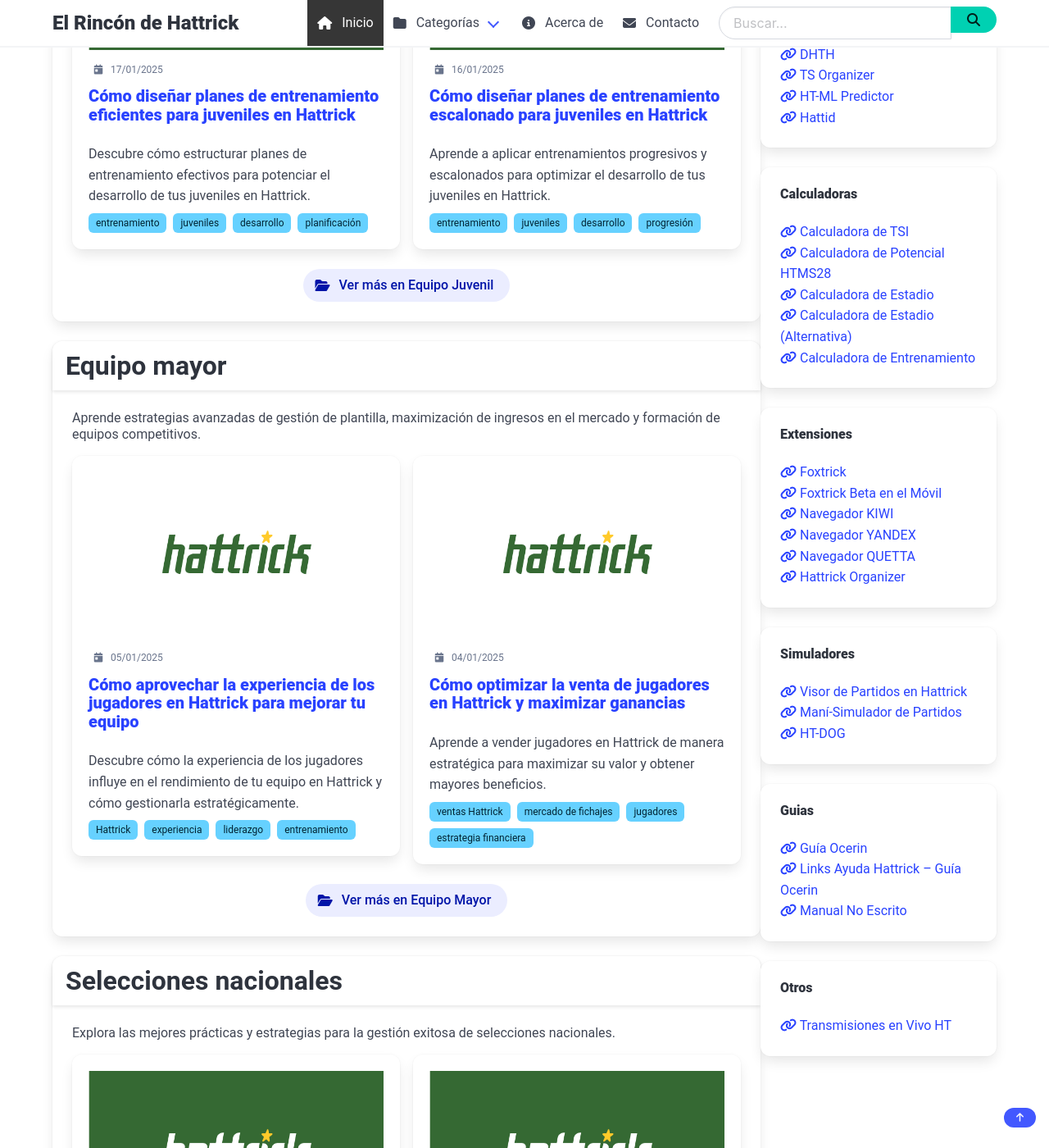
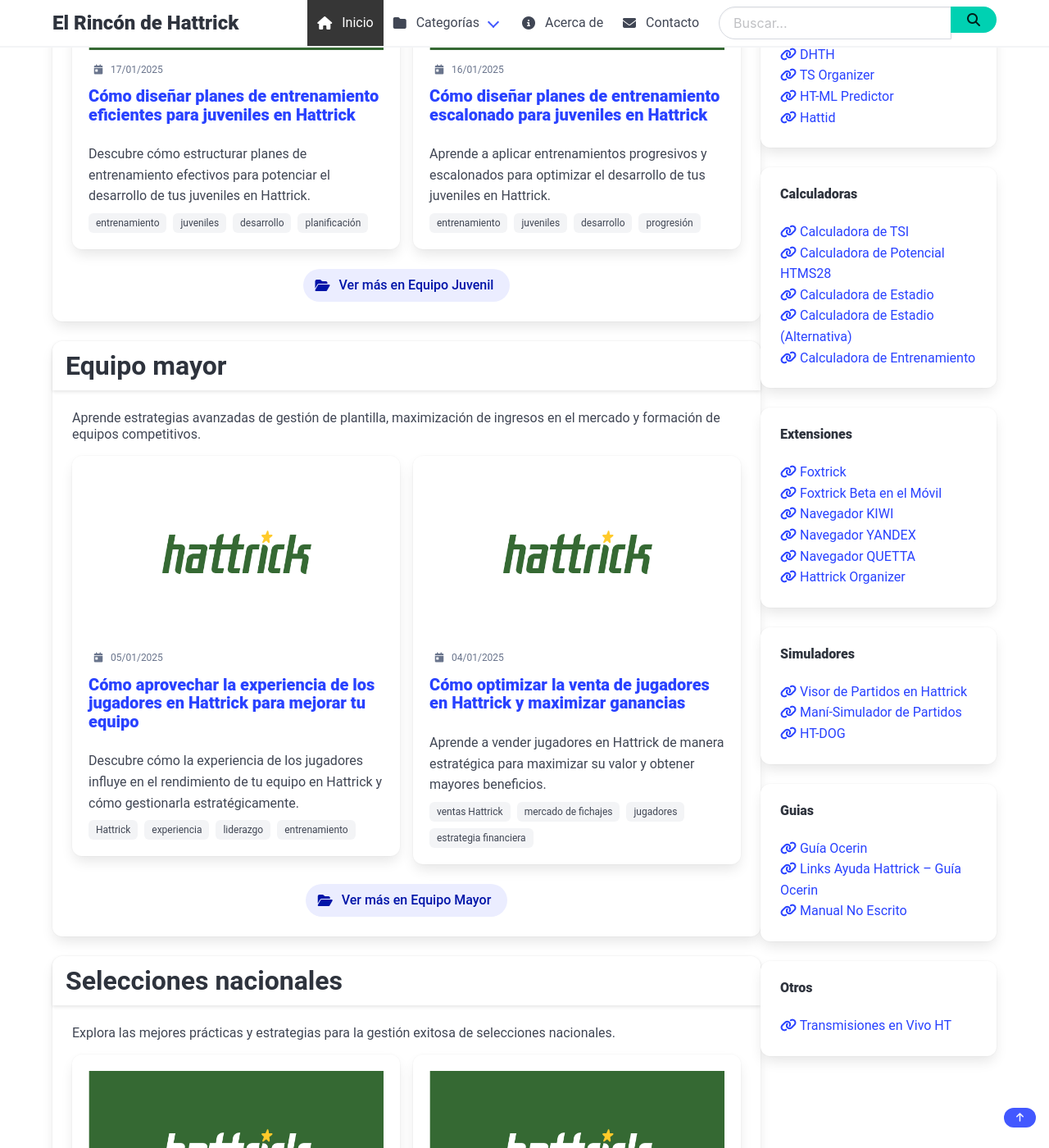
Before and after one commit to RinconHattrick/rinconhattrick.github.io, a Jekyll site: the page built from index.html, in a window 1280 px wide and 1400 px high, scrolled down 511 px. Shown: the whole window at 82% size. Built offline with Jekyll 4.4.1, drawn with Linux system fonts in a browser that asks for light colours.

Commit message:
Add files via upload

```diff
--- a/_layouts/category.html
+++ b/_layouts/category.html
@@ -36,7 +36,7 @@ layout: default
                 {% if post.tags %}
                 <div class="tags mt-2">
                   {% for tag in post.tags %}
-                  <span class="tag is-info is-rounded">{{ tag }}</span>
+                  <span class="tag is-light">{{ tag }}</span>
                   {% endfor %}
                 </div>
                 {% endif %}
--- a/_layouts/post.html
+++ b/_layouts/post.html
@@ -79,7 +79,7 @@ layout: default
               {% if post.tags %}
               <p class="tags">
                 {% for tag in post.tags %}
-                <span class="tag is-info">{{ tag }}</span>
+                <span class="tag is-light">{{ tag }}</span>
                 {% endfor %}
               </p>
               {% endif %}
--- a/assets/main.css
+++ b/assets/main.css
@@ -6,7 +6,7 @@
   --color-background-light: #ffffff;
   --color-background-dark: #1a1a2e;
   --color-primary: hsl(0, 0%, 21%);
-  --color-link-hover: hsl(217, 88%, 44%);
+  --color-link-hover: hsl(171, 100%, 41%);
   --radius: 8px;
   --transition-default: 0.3s ease;
 
--- a/index.html
+++ b/index.html
@@ -32,7 +32,7 @@ title: "El Rincón de Hattrick"
             <article class="box has-shadow">
               {% if post.image %}
               <figure class="image is-16by9 mb-3">
-                <img class="has-radius" src="{{ post.image | relative_url }}" alt="{{ post.title }}" loading="lazy" width="324" height="182" />
+                <img class="has-radius" src="{{ post.image | relative_url }}" alt="{{ post.title }}" loading="lazy" />
               </figure>
               {% endif %}
 
@@ -52,7 +52,7 @@ title: "El Rincón de Hattrick"
               {% if post.tags %}
               <div class="tags mt-2">
                 {% for tag in post.tags %}
-                <span class="tag is-info">{{ tag }}</span>
+                <span class="tag is-light">{{ tag }}</span>
                 {% endfor %}
               </div>
               {% endif %}
```
Also changed, not shown: _layouts/default.html (+10 -0 lines).
